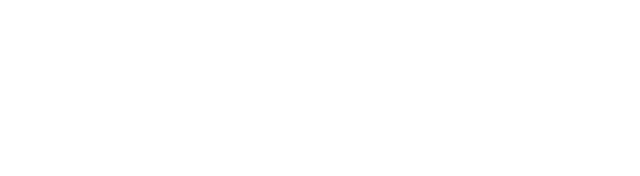
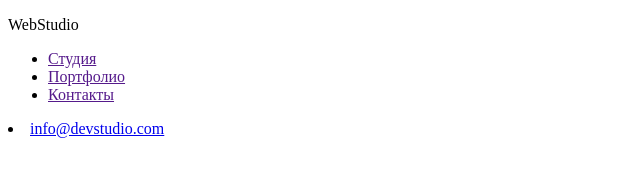
Before and after one commit to 8Grom8/goit-markup-hw-01, a plain HTML site: page index.html in a window 1280 px wide. Shown: the whole page, without its empty margins (0-640 px from the left). Drawn offline with Linux system fonts and the light colour scheme.

Commit message:
Header
сохр. разметки Хедера

```diff
--- a/index.html
+++ b/index.html
@@ -1,12 +1,20 @@
 <!DOCTYPE html>
 <html lang="en">
-<head>
-    <meta charset="UTF-8">
-    <meta http-equiv="X-UA-Compatible" content="IE=edge">
-    <meta name="viewport" content="width=device-width, initial-scale=1.0">
+  <head>
+    <meta charset="UTF-8" />
+    <meta http-equiv="X-UA-Compatible" content="IE=edge" />
+    <meta name="viewport" content="width=device-width, initial-scale=1.0" />
     <title>Document</title>
-</head>
-<body>
-
-</body>
+  </head>
+  <body>
+    <header>
+      <p>WebStudio</p>
+      <ul>
+        <li><a href="">Студия</a></li>
+        <li><a href="">Портфолио</a></li>
+        <li><a href="">Контакты</a></li>
+      </ul>
+      <li><a href="mailto: info@devstudio.com">info@devstudio.com</a></li>
+    </header>
+  </body>
 </html>
```
Also changed, not shown: .prettiere.json (added).
